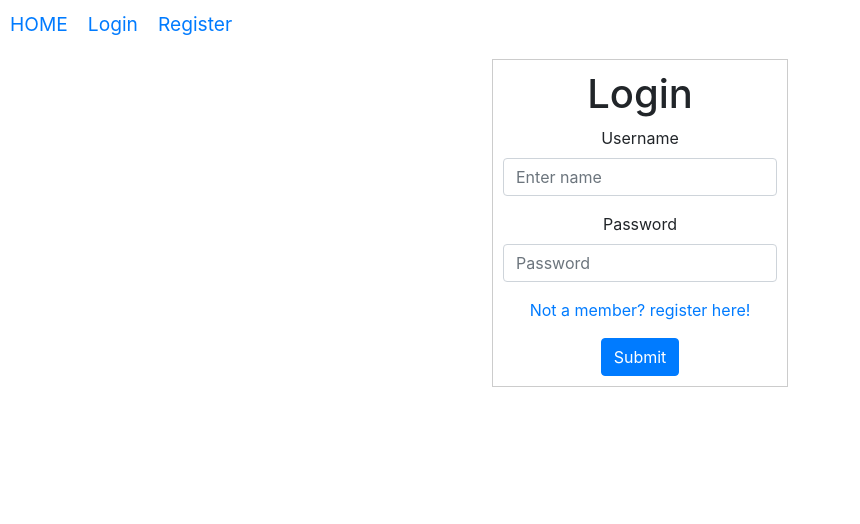
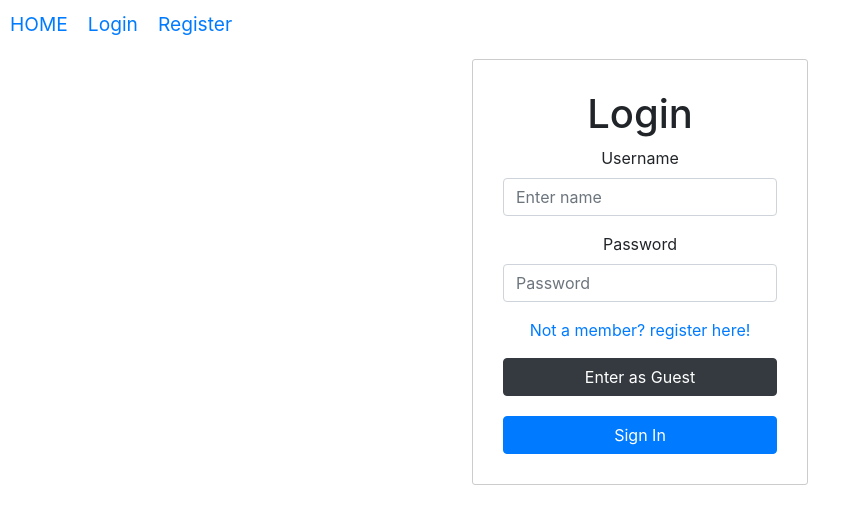
Before and after one commit to dudilevi7/YourNews, a React (Create React App) app: page /Login in a window 1280 px wide. Shown: the top 524 px of the page, without its empty margins (0-860 px from the left). Built offline with nearby package versions, Linux system fonts and the light colour scheme.

Commit message:
Guest mode

```diff
--- a/src/App.js
+++ b/src/App.js
@@ -48,13 +48,13 @@ class App extends Component {
     this.props.onConnection(false,"","");
   }
   onRegisterComplete = (data)=> {
-    // this.setState(Object.assign(this.state.user, {username : data.username}))
-    //this.setState(Object.assign(this.state.user, {category : data.category}))
     this.props.onConnection(true,data.username,data.category);
   }
   onLoginComplete = (data)=> {
-      // this.setState(Object.assign(this.state.user, {username : data.username}))
-     // this.setState(Object.assign(this.state.user, {category : data.category}))
+    console.log(data)
+      if (data === "guest"){
+        this.props.onConnection("guest","guest","general");
+      }else
       this.props.onConnection(true,data.username,data.category);
   }
     render(){
--- a/src/Components/Home/Home.js
+++ b/src/Components/Home/Home.js
@@ -9,7 +9,7 @@ class Home extends Component {
 	// }
 	componentDidMount(){
 			setTimeout(()=> {
-				if (this.props.user.isSignedIn)
+				if (this.props.user.isSignedIn===true)
 					this.props.history.push('/MyNews')
 				else
 				this.props.history.push('/Login')
--- /dev/null
+++ b/src/Components/Login/Login.css
@@ -0,0 +1,27 @@
+
+#signInBtn{
+    margin-top: 20px;
+    width: 100%;
+    text-align: center;
+}
+#guestBtn{
+    align-self: center;
+    width: 100%;
+    text-align: center;
+}
+#loginContainer{
+    display: flex;
+    justify-content: center;
+}
+
+#loginForm {
+    padding: 30px;
+    display: flex;
+    flex-direction: column;
+    flex-wrap: wrap;
+    align-items: center;
+    align-content: center;
+    margin : 10px;
+    border : 1px solid #ccc;
+    border-radius: 3px;
+}
--- a/src/Components/Login/Login.js
+++ b/src/Components/Login/Login.js
@@ -2,6 +2,7 @@ import React , {Component} from 'react';
 import Form from 'react-bootstrap/Form';
 import Button from 'react-bootstrap/Button';
 import { Link }from 'react-router-dom';
+import './Login.css';
 class Login extends Component {
 	constructor(props) {
 		super(props);
@@ -55,14 +56,17 @@ class Login extends Component {
 		});
 
 	}
-
+		onGuestBtnClick = ()=> {
+				this.props.onLoginComplete("guest");
+				this.props.history.push('/MyNews');
+		}
 
 		render() {
 
 			return(
-				<div className="row align-items-center justify-content-center">
-						<Form style = {{padding: '10px' ,border : '1px solid #ccc', margin : '10px'}}>
-						<h1>Login</h1>
+				<div id = "loginContainer">
+						<Form id="loginForm">
+							<h1 id = "loginTitle">Login</h1>
 							  <Form.Group controlId="formBasicEmail">
 							    <Form.Label>Username</Form.Label>
 							    <Form.Control type="name" placeholder="Enter name" onChange = {event => this.onUsernameChange(event)} />
@@ -75,10 +79,12 @@ class Login extends Component {
 							  <Form.Group controlId="formLink">
 							  	<Link to = "/Register">Not a member? register here!</Link>
 							  </Form.Group>
-
-							  <Button variant="primary" type="submit" onClick = {this.onSubmitClick}>
-							    Submit
-							  </Button>
+							 	<Button id = "guestBtn" variant="dark" onClick = {this.onGuestBtnClick}>
+									Enter as Guest
+								</Button>
+								<Button id = "signInBtn" variant="primary" type="submit" onClick = {this.onSubmitClick}>
+									Sign In
+								</Button>
 						</Form>
 					</div>
 				)
--- a/src/Components/MyNews/MyNews.js
+++ b/src/Components/MyNews/MyNews.js
@@ -47,6 +47,11 @@ class MyNews extends Component {
 			}
 		});
 	}
+	onLoginBtnClick = (event) =>{
+		if (event === 'login')
+		this.props.history.push("/Login")
+		else this.props.history.push("/Register")
+	}
 	render() {
 		if (!this.props.user.isSignedIn) {
 			this.props.history.push('/');
@@ -86,20 +91,24 @@ class MyNews extends Component {
 						    <strong className="mr-auto">YourNews</strong>
 						    <small>now</small>
 				  		</Toast.Header>
-			  		<Toast.Body>Hello, {this.props.user.username} ! your'e logged in.</Toast.Body>
+						  {this.props.user.isSignedIn === true ? <Toast.Body>Hello, {this.props.user.username} ! your'e logged in.</Toast.Body>
+						  : <Toast.Body>Hello, {this.props.user.username} ! your'e in limited version.
+						 <br></br><a href = "Login"> Login now</a></Toast.Body>}
+
 				</Toast>
 					<Carousel id = "mainArticles" >
 						  {newsArray}
 					</Carousel>
 
 				<div id = "navContainer"style = {{margin :'20px'}}>
+					{this.props.user.isSignedIn === true ?
 					<Nav variant="pills" defaultActiveKey= {this.props.user.category}
 						onSelect={this.onSelectCategory}>
 						  <Nav.Item>
 						    <Nav.Link eventKey="general">General</Nav.Link>
 						  </Nav.Item>
 							<Nav.Item>
-						    <Nav.Link eventKey="sports">Sports</Nav.Link>
+								<Nav.Link eventKey="sports" >Sports</Nav.Link>
 							</Nav.Item>
 							<Nav.Item>
 								<Nav.Link eventKey="technology">Technology</Nav.Link>
@@ -110,9 +119,27 @@ class MyNews extends Component {
 								<Nav.Item>
 								<Nav.Link eventKey="business">Business</Nav.Link>
 							</Nav.Item>
-					</Nav>
+					</Nav> : (
+						<Nav variant="pills" defaultActiveKey= {this.props.user.category}
+						onSelect={this.onSelectCategory}>
+						<Nav.Item>
+							<Nav.Link eventKey="general">General</Nav.Link>
+						</Nav.Item>
+							<Nav.Item>
+								<Nav.Link eventKey="sports" disabled >Sports</Nav.Link>
+							</Nav.Item>
+							<Nav.Item>
+								<Nav.Link eventKey="technology" disabled>Technology</Nav.Link>
+							</Nav.Item>
+							<Nav.Item>
+								<Nav.Link eventKey="entertainment" disabled>Entertainment</Nav.Link>
+							</Nav.Item>
+								<Nav.Item>
+								<Nav.Link eventKey="business" disabled>Business</Nav.Link>
+							</Nav.Item>
+					</Nav>)}
 				</div>
-				<OtherNews news = {this.state.data.articles}/>
+				<OtherNews news = {this.state.data.articles} isSignedIn = {this.props.user.isSignedIn} onLoginBtnClick={this.onLoginBtnClick}/>
 			</div>
 		);
 
--- a/src/Components/MyNews/OtherNews.js
+++ b/src/Components/MyNews/OtherNews.js
@@ -5,10 +5,10 @@ import Modal from 'react-bootstrap/Modal'
 import nonImage from './nonImage.png'
 import './OtherNews.css';
 
-function OtherNews ({news}) {
+function OtherNews ({news,isSignedIn,onLoginBtnClick}) {
 	const [show,setShow] = useState(false);
 	const [index,setIndex] = useState(0);
-
+	const [btext,setBtext] = useState("");
 	const handleClose = () => setShow(false);
 	const handleShow = (i) => {
 		setIndex(i);
@@ -24,25 +24,36 @@ function OtherNews ({news}) {
 	const newsArray = otherNews.map((user,i) => {
 			if (otherNews[i].urlToImage) newsImage = otherNews[i].urlToImage;
 			return (
-				<Card id = "cardContainer" key= {i} >
+				<Card id = "cardContainer" key= {i}  >
 					  <Card.Img id = 'cardImg' variant="top" src={newsImage} />
 					  <Card.Body>
 					    <Card.Title id ="cardTitle">{otherNews[i].title}</Card.Title>
+						{isSignedIn === true ?
 							<div id = "buttons">
 								<Button variant="primary" style = {{cursor:'pointer'}} onClick ={()=> handleShow(i)}>Summary</Button>
 								<Button variant="outline-success" style = {{margin:'10px'}}
 								onClick ={()=>window.open('https://api.whatsapp.com/send?text='+otherNews[i].url, '_blank').focus()}>
 								Share via Whatsapp</Button>
 							</div>
+							:<div id = "buttons">
+							<Button variant="primary" style = {{cursor:'pointer'}}
+							onClick ={()=>{setBtext("Full articles are available for registered friends only")
+								handleShow(i)}}>Summary</Button>
+							<Button variant="outline-success" style = {{margin:'10px'}}
+							onClick ={()=>{setBtext("You can't share in guest mode")
+							handleShow(i)}}>
+							Share via Whatsapp</Button>
+						</div> }
 					  </Card.Body>
 					</Card>
 				);
 	});
 
 	if (otherNews[index].urlToImage) newsImage = otherNews[index].urlToImage;
-	else newsImage = nonImage
+	else newsImage = nonImage;
 	return (
 		<div id = "cardsModalContainer" >
+			{isSignedIn === true ? // modal for user
 			<Modal id = "modal" show={show} onHide={handleClose} size = "lg" animation = 'true'>
 				<Modal.Header closeButton>
 				<Modal.Title style = {{textAlign:'center'}}>{otherNews[index].title}</Modal.Title>
@@ -67,6 +78,23 @@ function OtherNews ({news}) {
 					   	  Share via Whatsapp</Button>
 				</Modal.Footer>
 			</Modal>
+			: // modal for guest
+			<Modal show={show} onHide={handleClose}>
+					<Modal.Header closeButton>
+						<Modal.Title>YourNews</Modal.Title>
+					</Modal.Header>
+
+					<Modal.Body>
+						<p>{btext}</p>
+					</Modal.Body>
+
+					<Modal.Footer>
+						<Button variant="secondary"onClick = {handleClose}>Close</Button>
+						<Button variant="primary" onClick = {()=>onLoginBtnClick("login")}>Login</Button>
+						<Button variant = "dark" onClick = {()=> onLoginBtnClick("register")}>Register</Button>
+					</Modal.Footer>
+					</Modal>}
+
 			<div id = "cardsContainer">
 				{newsArray}
 			</div>
--- a/src/Components/Register/Register.js
+++ b/src/Components/Register/Register.js
@@ -99,7 +99,7 @@ class Register extends Component {
 	render(){
 		return(
 				<div className="row align-items-center justify-content-center">
-						<Form style = {{padding: '30px' ,border : '1px solid #ccc', margin : '10px'}}>
+						<Form style = {{padding: '30px' ,borderRadius : '3px',border : '1px solid #ccc', margin : '10px'}}>
 						<h1>Register</h1>
 							  <Form.Group controlId="formName">
 							    <Form.Label>Username</Form.Label>
@@ -144,7 +144,7 @@ class Register extends Component {
 							    	checkBox : !this.state.checkBox
 							    })} />
 							  </Form.Group>
-							  <Button variant="primary" type="submit" onClick = {this.onSubmitClick} >
+							  <Button style = {{width : '100%'}}variant="primary" type="submit" onClick = {this.onSubmitClick} >
 							    Sign Up
 							  </Button>
 						</Form>
--- a/src/Components/SelectCities/SelectCities.js
+++ b/src/Components/SelectCities/SelectCities.js
@@ -47,6 +47,7 @@ class SelectCities extends Component {
     }
     render() {
         if (!this.props.currentCity) return <h1>loading...</h1>
+        if (this.props.isSignedIn === true)
         return (
             <div id = "selectCityInput">
                <AsyncSelect
@@ -58,6 +59,8 @@ class SelectCities extends Component {
                 placeholder="Enter a city" />
                </div>
         );
+        else
+        return <div id = "selectCityInput">For multiple weather location options - login <a href = "/Login">here</a></div>
     }
 }
 
--- a/src/Components/Weather/Weather.js
+++ b/src/Components/Weather/Weather.js
@@ -93,7 +93,7 @@ class Weather extends Component {
 		if (!this.state.currTime || !this.state.currentSelectedCityKey) return <Spinner animation="border" />;
 			return (
 					<div id = "weatherContainer">
-						<SelectCities currentCity = {this.state.city} onSelectCity={this.onSelectCity}/>
+						<SelectCities currentCity = {this.state.city} onSelectCity={this.onSelectCity} isSignedIn = {this.props.user.isSignedIn}/>
 						<div id = "mainWeather">
 							<Card style = {{width : '23rem' }}>
 							<Card.Header>
```
Lines whose indentation alone changed are shown as unchanged.
